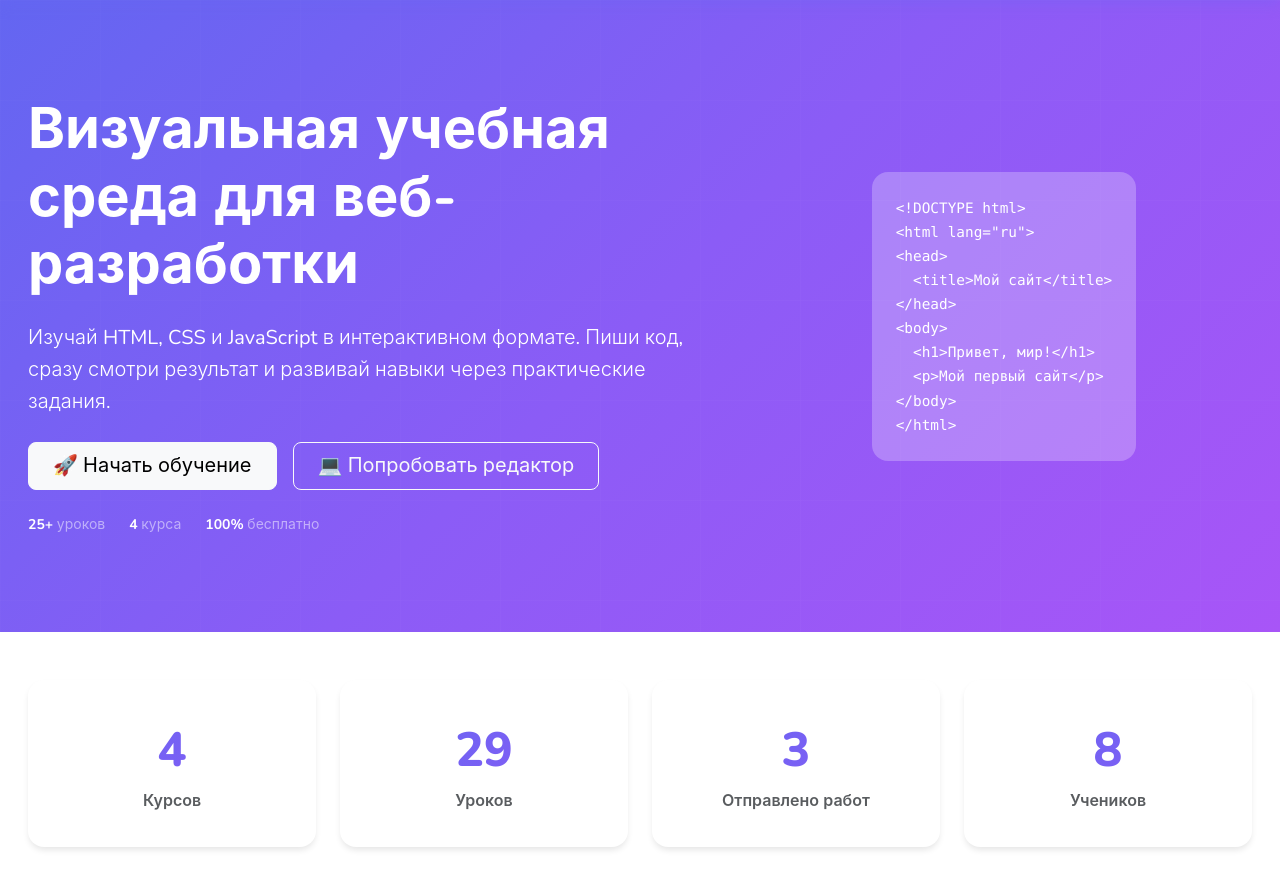
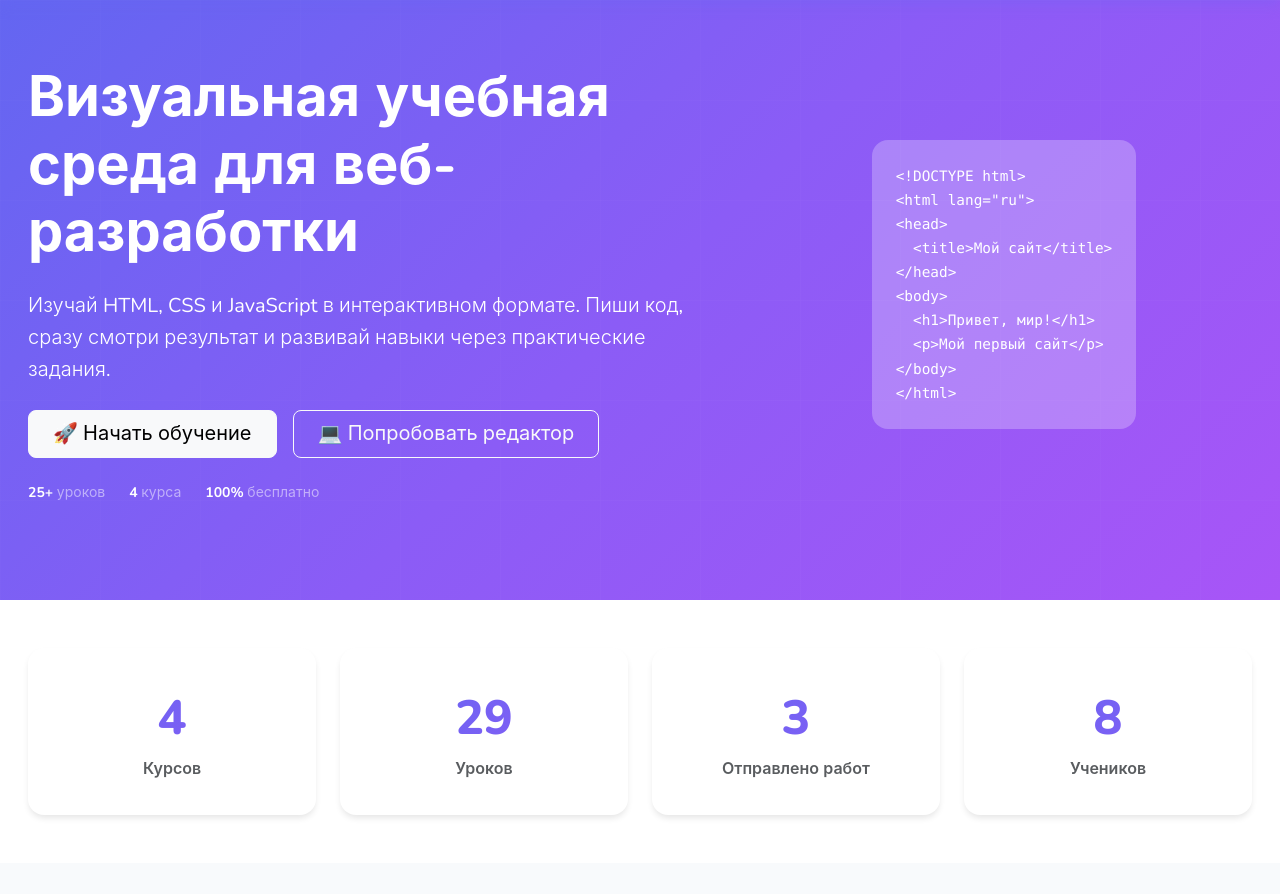
Before and after one commit to IrradaZholman/weblearn, a Django app: page / in a window 1280 px wide. Shown: the part 64-958 px from the top of the page. Run offline with Django 5.2, Linux system fonts and the light colour scheme; data comes from the database, SQL or seed files in the repository; some libraries are stand-ins or nearby versions.

Commit message:
Update home.html

```diff
--- a/templates/main/home.html
+++ b/templates/main/home.html
@@ -110,10 +110,9 @@
 {% block content %}
 
 <!-- Hero Section -->
-<section class="hero-gradient text-white py-5">
+<section class="hero-gradient text-white pt-5 pb-5">
 
-    <div class="container py-5 hero-content">
-
+    <div class="container pt-3 pb-5 hero-content">
         <div class="row align-items-center">
 
             <div class="col-lg-7">
```
